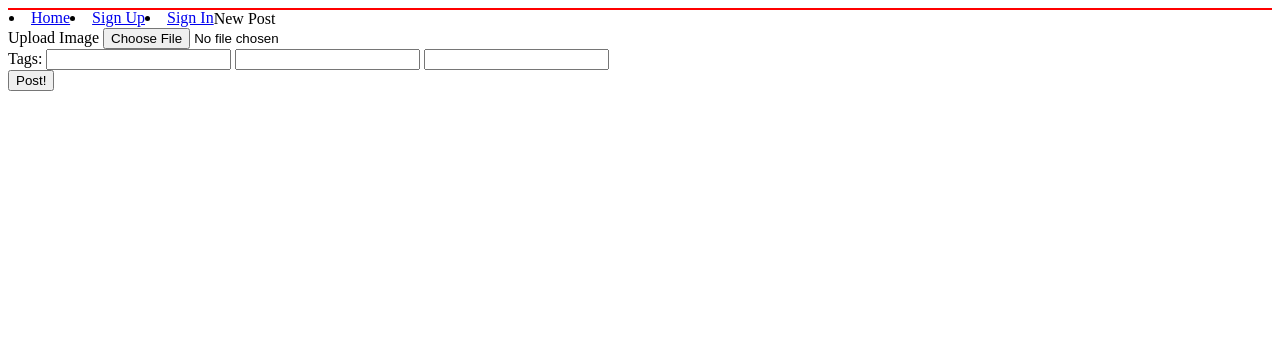
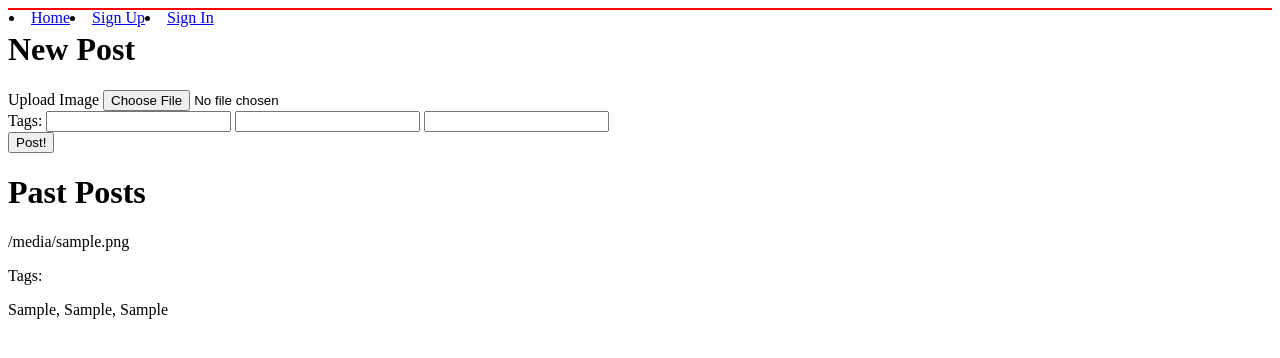
Before and after one commit to Christine516/shopFinder, a Python web app: template templates/home.html in a window 1280 px wide. Shown: the top 358 px of the page. Run offline with Jinja, Linux system fonts and the light colour scheme; the template is opened without the code that fills it: most values are stand-ins (such as "Sample title", 1, 10 or a date in 2020).

Commit message:
more post functions

```diff
--- a/main.py
+++ b/main.py
@@ -35,7 +35,8 @@ class MainPage(BaseHandler):
         tag2_inputted = self.request.get("tag 2")
         tag3_inputted = self.request.get("tag 3")
 
-        post = Post("image"=image_uploaded, "tag1" = tag1_inputted, "tag2" = tag2_inputted, "tag3" = tag3_inputted)
+        post = Post(tag1 = tag1_inputted, tag2 = tag2_inputted, tag3 = tag3_inputted)
+        post.image_uploaded = image_uploaded
         query=Post.query()
         all_posts=query.fetch()
         all_posts.append(post)
@@ -47,7 +48,7 @@ class MainPage(BaseHandler):
         "tag2_inputted":tag2_inputted,
         "tag3_inputted":tag3_inputted,
         }
-        template = jinja_env.get_template('templates/home.html')
+        template = the_jinja_env.get_template('templates/home.html')
         self.response.write(template.render(template_vars))
 # the app configuration section
 config = {
--- a/posts.py
+++ b/posts.py
@@ -1,7 +1,7 @@
 from google.appengine.ext import ndb
 
 class Post (ndb.Model):
-    image = ndb.ImageProperty()
+    image = ndb.BlobProperty()
     tag1 = ndb.StringProperty()
     tag2 = ndb.StringProperty()
     tag3 = ndb.StringProperty()
--- a/templates/home.html
+++ b/templates/home.html
@@ -11,7 +11,7 @@
       <li><a class = "navBar_options" href = "/sign_up">Sign Up</a></li>
       <li><a class = "navBar_options" href = "/Login">Sign In</a></li>
     </div>
-    <h>New Post</h1>
+    <h1>New Post</h1>
     <form method="post" action="/">
       <label>
         Upload Image
@@ -25,5 +25,11 @@
       </label><br/>
       <button type="submit">Post!</button>
       <form>
+    <h1>Past Posts</h1>
+    {% for post in all_posts %}
+      <img>{{ image_inputted }}</img>
+      <p>Tags:</p>
+      <p> {{ tag1_inputted }}, {{ tag2_inputted }}, {{ tag3_inputted }}</p>
+    {% endfor %}
   </body>
 </html>
```
